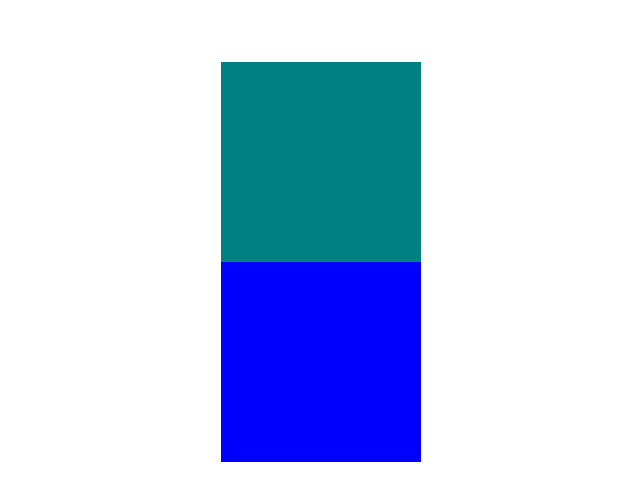
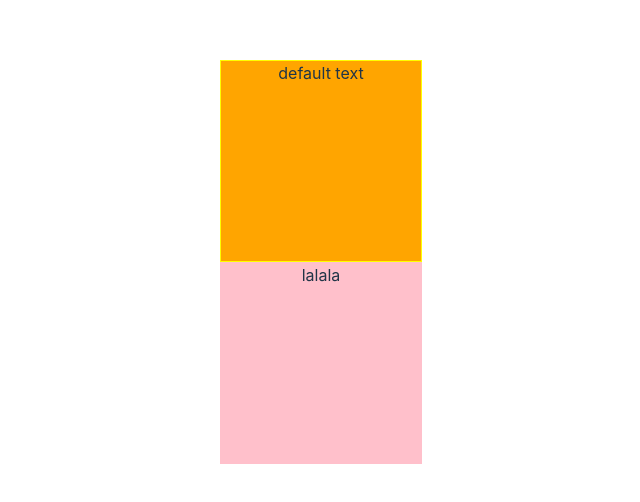
Before and after one commit to guqtls14/nomadreact, a React (Vite) app: page / in a window 1280 px wide. Shown: the part 138-640 px from the top of the page, without its empty margins (319-959 px from the left). Built offline with nearby package versions, Linux system fonts and the light colour scheme.

Commit message:
feat:optional props & default props

```diff
--- a/src/App.tsx
+++ b/src/App.tsx
@@ -6,8 +6,8 @@ import "./App.css";
 function App() {
   return (
     <div>
-      <Circle bgColor="teal" />
-      <Circle bgColor="blue" />
+      <Circle bgColor="orange" borderColor="yellow" />
+      <Circle bgColor="pink" text="lalala" />
     </div>
   );
 }
--- a/src/Circle.tsx
+++ b/src/Circle.tsx
@@ -4,17 +4,29 @@ const Container = styled.div<ContainerProps>`
   width: 200px;
   height: 200px;
   background-color: ${(props) => props.bgColor};
+  border: 1px solid ${(props) => props.borderColor};
 `;
 
 interface ContainerProps {
   bgColor: string;
+  borderColor?: string;
 }
 
 interface CircleProps {
   bgColor: string;
+  borderColor?: string;
+  text?: string;
 }
 
-const Circle = ({ bgColor }: CircleProps) => {
-  return <Container bgColor={bgColor} />;
+const Circle = ({
+  bgColor,
+  borderColor,
+  text = "default text",
+}: CircleProps) => {
+  return (
+    <Container bgColor={bgColor} borderColor={borderColor ?? bgColor}>
+      {text}
+    </Container>
+  );
 };
 export default Circle;
```
